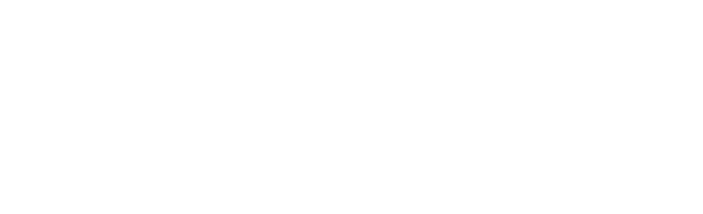
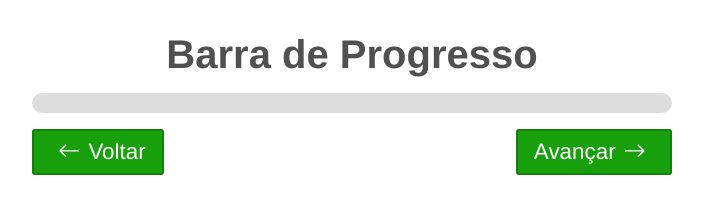
Before and after one commit to ErikaCruz96/Barra-de-progresso, a plain HTML site: page index.html in a window 1280 px wide. Shown: the whole page, without its empty margins (288-991 px from the left). Drawn offline with nearby package versions, Linux system fonts and the light colour scheme.

Commit message:
Enviando o código

```diff
--- a/css/styles.css
+++ b/css/styles.css
@@ -0,0 +1,51 @@
+*{
+    margin: 0;
+    padding: 0;
+    font-family: Helvetica;
+}
+h1{
+    text-align: center;
+    margin-top: 2rem;
+    margin-bottom: 1rem;
+    font-size: 2.5rem;
+    color: #505050;
+}
+.container{
+    max-width: 50%;
+    margin: 0 auto;
+}
+.progress-bar{
+    width: 100%;
+    height: 20px;
+    background-color: #ddd;
+    border-radius: 10px;
+}
+.progress{
+    background-color: #4caf50;
+    width: 0%;
+    height: 100%;
+    border-radius: 10px;
+    transition: width 1s ease-in-out;
+}
+.controls{
+    display: flex;
+    justify-content: space-between;
+    margin-top: 1rem;
+}
+button{
+    padding: .5rem 1rem;
+    background-color: #18a00c;
+    color:#fff;
+    font-size: 1.4rem;
+    border: 2px solid rgba(0, 0, 0, 0.2);
+    border-radius: 3px;
+    cursor: pointer;
+}
+button:hover{
+    background-color: #fff;
+    border: 2px solid #18a00c;
+    color: #18a00c
+}
+button i{
+    margin: 0 0.5rem 0 0.5rem;
+}
--- a/index.html
+++ b/index.html
@@ -5,10 +5,25 @@
     <meta name="viewport" content="width=device-width, initial-scale=1.0">
     <title>Barra de progresso</title>
 
+    <!-- Bootstrap icons -->
+    <link rel="stylesheet" href="https://cdn.jsdelivr.net/npm/bootstrap-icons@1.11.3/font/bootstrap-icons.min.css">
+
     <link rel="stylesheet" href="css/styles.css">
     <script src="js/scripst.js" defer></script>
 </head>
 <body>
+    <h1>Barra de Progresso</h1>
 
+    <div class="container">
+        <div class="progress-bar">
+            <div class="progress"></div>
+        </div>
+
+        <div class="controls">
+            <button id="previous-btn"><i class="bi bi-arrow-left"></i>Voltar</button>
+            <button id="next-btn">Avançar<i class="bi bi-arrow-right"></i></button>
+        </div>
+
+    </div>
 </body>
 </html>
--- a/js/scripst.js
+++ b/js/scripst.js
@@ -0,0 +1,28 @@
+//Selecionar elementos
+const previousBtn = document.querySelector("#previous-btn");
+const nextBtn = document.querySelector("#next-btn");
+const progressBar = document.querySelector(".progress");
+
+//Funções
+
+let progress = 0;
+
+function updateProgressBar() {
+    progressBar.style.width = progress + "%";
+}
+
+function nextStep(){
+    progress += 10;
+    if(progress >=100) progress = 100;
+    updateProgressBar();
+}
+
+nextBtn.addEventListener("click", nextStep);
+
+function previousStep(){
+    progress -= 10;
+    if(progress < 0) progress = 0;
+    updateProgressBar();
+}
+
+previousBtn.addEventListener("click", previousStep);
```
